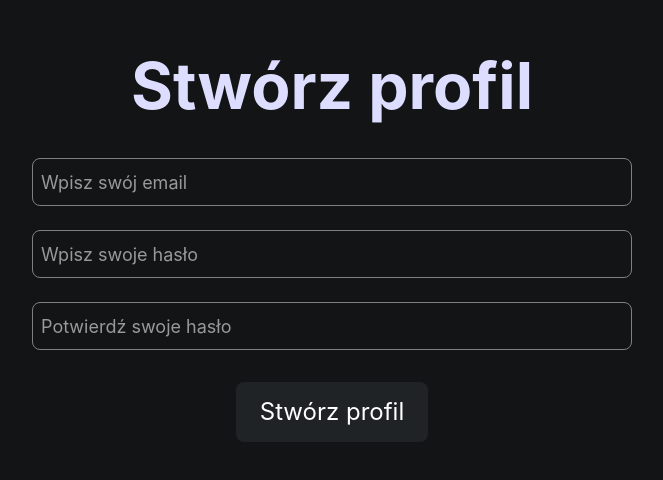
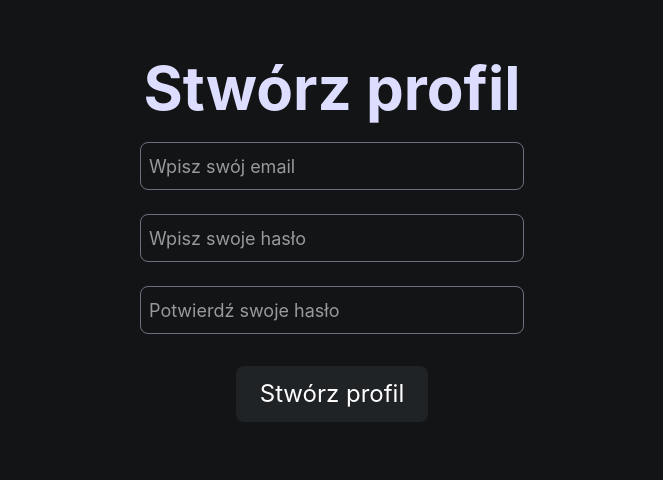
Before and after one commit to mixmaxmix20/Bachelors-Project-Game-Recommendation, a React (Vite) app: page /register in a window 1280 px wide. Shown: the part 156-636 px from the top of the page, without its empty margins (308-971 px from the left). Built offline with nearby package versions, Linux system fonts and the light colour scheme; no server answers.

Commit message:
refactor(ui): rewrite Register page to Tailwind + small fixes

```diff
--- a/src/components/layout/Button.tsx
+++ b/src/components/layout/Button.tsx
@@ -13,10 +13,10 @@ function Button({ onClickPar, isStandalone, children, isLogout }: ButtonProps) {
         opacity = "";
         spanHidden = "";
     } else {
-        opacity = "opacity-0 group-hover:opacity-100";
+        opacity = "opacity-0 group-hover:opacity-100 w-[88%]";
         spanHidden = "hidden group-hover:inline-block"
     }
-    const baseClasses = "flex items-center border-none text-white bg-[#1f2326] py-3 px-6 m-2 text-2xl rounded-lg cursor-pointer w-[88%] overflow-hidden transition-all duration-300 hover:scale-105"
+    const baseClasses = "flex items-center border-none text-white bg-[#1f2326] py-3 px-6 m-2 text-2xl rounded-lg cursor-pointer overflow-hidden transition-all duration-300 hover:scale-105"
     const colorClasses = isLogout ? "bg-[#1f2326] hover:bg-red-600" : "bg-[#1f2326] hover:bg-[#2b2d39]"
     return (
         <button
--- a/src/pages/Home/Home.tsx
+++ b/src/pages/Home/Home.tsx
@@ -13,8 +13,8 @@ function Home() {
   }
 
   return (
-    <div className="mainContainer bg-linear-to-b from-[#1f1f1f] to-[#0d0d0d]">
-      <div className="titleContainer -mt-24 mb-12 text-center">
+    <div className="flex flex-col items-center justify-center min-h-screen text-[#ddddff] bg-gradient-to-b from-[#1f1f1f] to-[#0d0d0d]">
+      <div className="flex flex-col items-center justify-center text-6xl font-bold -mt-24 mb-12 text-center">
         <h2>SRG</h2>
       </div>
       <div className="w-1/2 border-4 border-[#1f2326] bg-[#1f2326] mb-10">
--- a/src/pages/Register/Register.tsx
+++ b/src/pages/Register/Register.tsx
@@ -1,12 +1,10 @@
-import "./Register.css";
 import { useState } from "react";
 import { useNavigate } from "react-router-dom";
 import { createUserWithEmailAndPassword } from "firebase/auth";
-import { app, auth } from "../../services/firebase";
+import { auth } from "../../services/firebase";
+import Button from "../../components/layout/Button";
 
-interface RegisterProps {}
-
-function Register(props: RegisterProps) {
+function Register() {
   const [email, setEmail] = useState("");
   const [password, setPassword] = useState("");
   const [passwordConfirm, setPasswordConfirm] = useState("");
@@ -43,65 +41,58 @@ function Register(props: RegisterProps) {
     }
 
     createUserWithEmailAndPassword(auth, email, password)
-      .then((userCredential) => {
+      .then(() => {
         navigate("/profile");
       })
-      .catch((error) => {
-        const errorCode = error.code;
-        const errorMessage = error.message;
-
+      .catch(() => {
         alert(`Błąd: Podany email jest już w użyciu`);
       });
   }
 
   return (
-    <div className="mainContainer">
-      <div className="titleContainer">
-        <div>Stwórz profil</div>
+    <div className="flex flex-col items-center justify-center min-h-screen bg-[#121416] text-[#ddddff]">
+      <div className="flex flex-col items-center justify-center text-6xl font-bold">
+        <h2>Stwórz profil</h2>
       </div>
       <br />
-      <div className="inputContainer">
+      <div className="flex flex-col items-start justify-center">
         <input
           value={email}
           placeholder="Wpisz swój email"
           onChange={(ev) => setEmail(ev.target.value)}
-          className="inputBox"
+          className="h-12 w-96 text-lg rounded-lg border border-gray-500 pl-2 self-center"
+          autoComplete="off"
         />
-        <label className="errorLabel">{emailError}</label>
+        <label className="text-red-500 text-xs">{emailError}</label>
       </div>
       <br />
-      <div className="inputContainer">
+      <div className="flex flex-col items-start justify-center">
         <input
           value={password}
           type="password"
           placeholder="Wpisz swoje hasło"
           onChange={(ev) => setPassword(ev.target.value)}
-          className="inputBox"
+          className="h-12 w-96 text-lg rounded-lg border border-gray-500 pl-2 self-center"
+          autoComplete="new-password"
         />
-        <label className="errorLabel">{passwordError}</label>
+        <label className="text-red-500 text-xs">{passwordError}</label>
       </div>
       <br />
-      <div className="inputContainer">
+      <div className="flex flex-col items-start justify-center">
         <input
           value={passwordConfirm}
           type="password"
           placeholder="Potwierdź swoje hasło"
           onChange={(ev) => setPasswordConfirm(ev.target.value)}
-          className="inputBox"
+          className="h-12 w-96 text-lg rounded-lg border border-gray-500 pl-2 self-center"
+          autoComplete="new-password"
         />
-        <label className="errorLabel">{passwordConfirmError}</label>
+        <label className="text-red-500 text-xs">{passwordConfirmError}</label>
       </div>
       <br />
-      <div className="inputContainer">
-        <input
-          value="Stwórz profil"
-          type="button"
-          onClick={onButtonClick}
-          className="inputButton"
-        />
-      </div>
-      <div className="errorContainer">
-        {generalError && <p className="errorMessage">{generalError}</p>}
+      <Button onClickPar={onButtonClick} isStandalone={true}>Stwórz profil</Button>
+      <div className="flex flex-col items-center justify-center">
+        {generalError && <p className="text-red-500 text-xs">{generalError}</p>}
       </div>
     </div>
   );
```
Also changed, not shown: src/pages/Register/Register.css (deleted).
